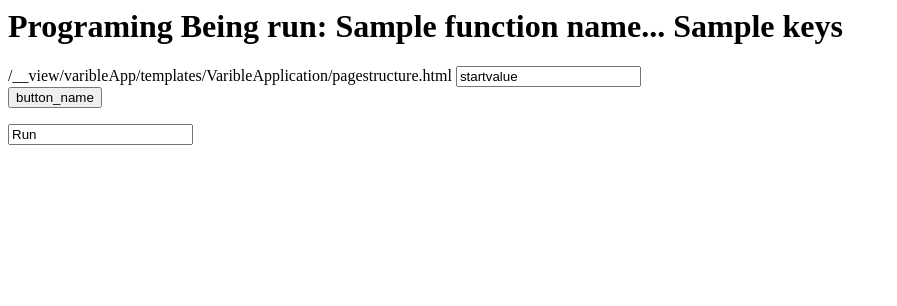
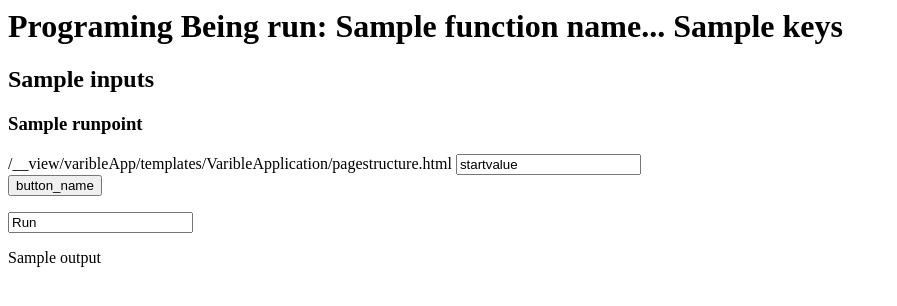
Before and after one commit to scottcoughlin2014/UtilityFunctionWebapp, a Django app: template varibleApp/templates/VaribleApplication/pagestructure.html in a window 1280 px wide. Shown: the top 306 px of the page, without its empty margins (0-897 px from the left). Run offline with Django 3.2, Linux system fonts and the light colour scheme; the template is opened without the code that fills it: most values are stand-ins (such as "Sample title", 1, 10 or a date in 2020).

Commit message:
Update 8/3/17

```diff
--- a/varibleApp/templates/VaribleApplication/pagestructure.html
+++ b/varibleApp/templates/VaribleApplication/pagestructure.html
@@ -1,6 +1,8 @@
 <!-- First part of the output: the function name stated -->
 <div>
 	<h1>Programing Being run: {{ function_name }}... {{data_contents.keys}}</h1>
+	<h2>{{inputs}}</h2>
+	<h3>{{runpoint}}</h3>
 </div>
 
 <!-- Then we make the table of inputs avalible. More functionality with required arguments and stuff will be added eventually -->
@@ -24,5 +26,5 @@
 	</form>
 </div>
 <div>
-	<p class="output"></p>
+	<p class="output">{{output}}</p>
 </div>
--- a/varibleApp/varibleApp/urls.py
+++ b/varibleApp/varibleApp/urls.py
@@ -17,6 +17,6 @@ from django.conf.urls import url, include
 from django.contrib import admin
 
 urlpatterns = [
-    url(r'^app/', include('VaribleApplication.urls')),
+    url(r'^app/', include('VaribleApplication.urls'), ),
     url(r'^admin/', admin.site.urls),
 ]
```
Also changed, not shown: varibleApp/VaribleApplication/views.py (+13 -4 lines).
